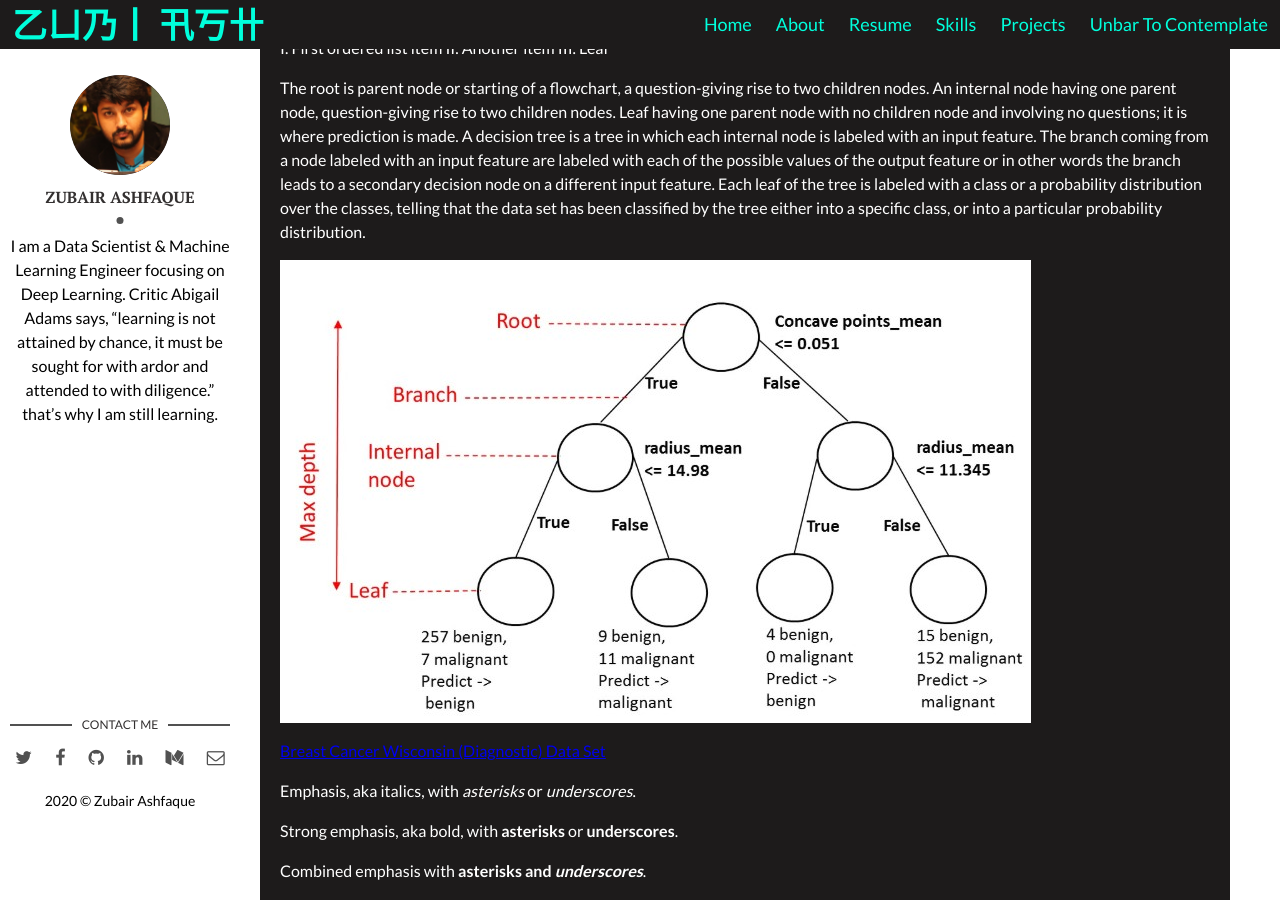
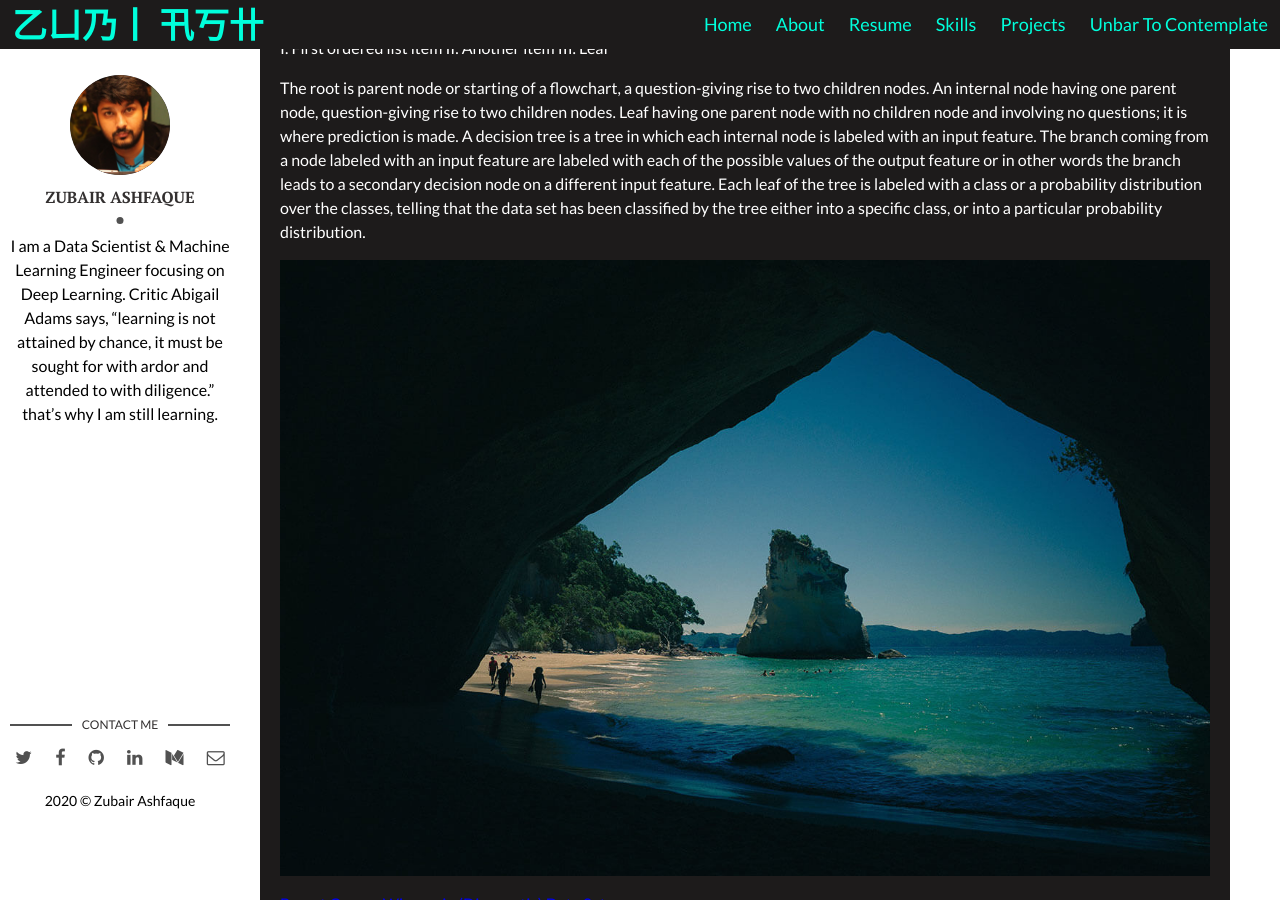
Before and after one commit to zubairashfaque/my-site, a Jekyll site: the page built from _posts/2020-01-16-Tree-Based-Modeling-from-Scratch-(Python).markdown, in a window 1280 px wide and 900 px high, scrolled down 1188 px. Built offline with Jekyll 4.4.1, drawn with Linux system fonts in a browser that asks for light colours; comment, search, counter and statistics services are not loaded.

Commit message:
Update 2020-01-16-Tree-Based-Modeling-from-Scratch-(Python).markdown

```diff
--- a/_posts/2020-01-16-Tree-Based-Modeling-from-Scratch-(Python).markdown
+++ b/_posts/2020-01-16-Tree-Based-Modeling-from-Scratch-(Python).markdown
@@ -37,7 +37,11 @@ The root is parent node or starting of a flowchart, a question-giving rise to tw
 A decision tree is a tree in which each internal node is labeled with an input feature. The branch coming from a node labeled with an input feature are labeled with each of the possible values of the output feature or in other words the branch leads to a secondary decision node on a different input feature. Each leaf of the tree is labeled with a class or a probability distribution over the classes, telling that the data set has been classified by the tree either into a specific class, or into a particular probability distribution.
 
 
- ![Breast Cancer Wisconsin (Diagnostic) Data Set]({{site.baseurl}}/assets/img/tree-1.jpg)
+![I and My friends]({{site.baseurl}}/assets/img/we-in-rest.jpg)
+
+
+
+
 
  [Breast Cancer Wisconsin (Diagnostic) Data Set](https://www.google.com)
 
```
